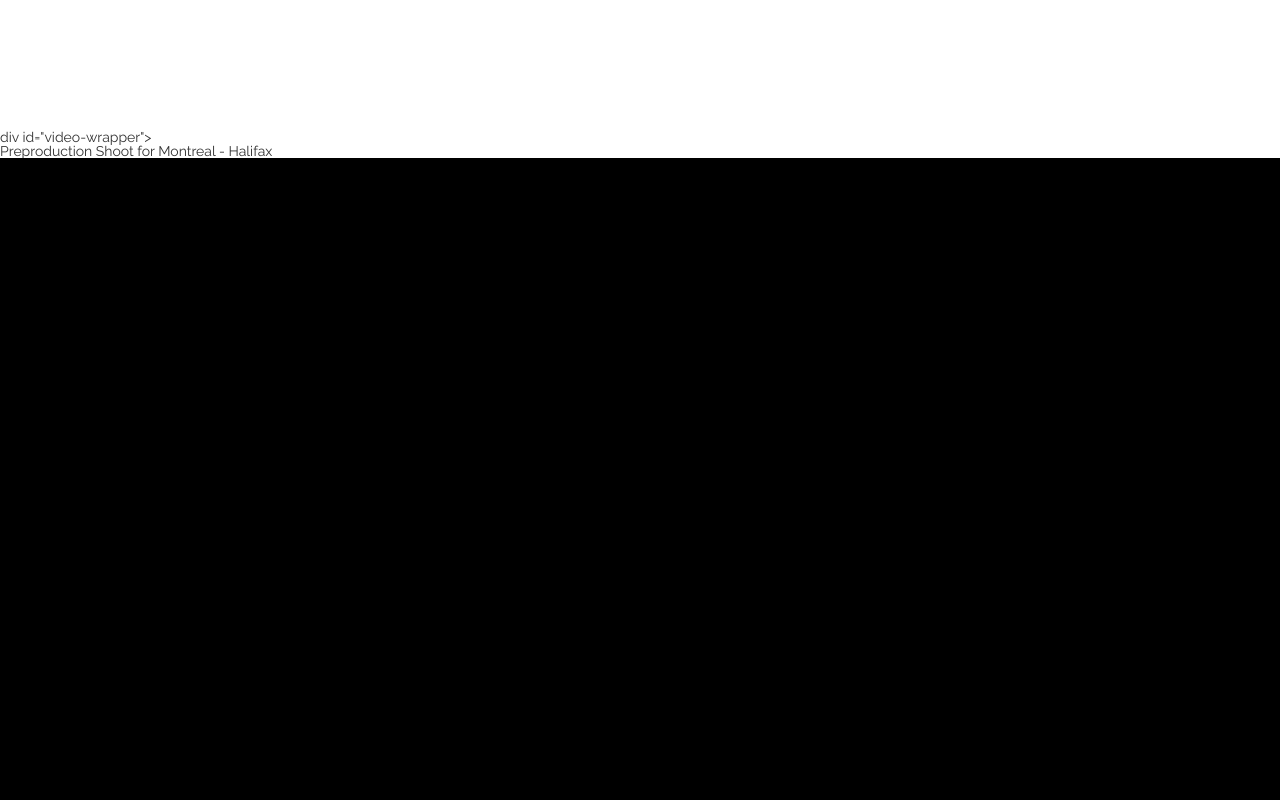
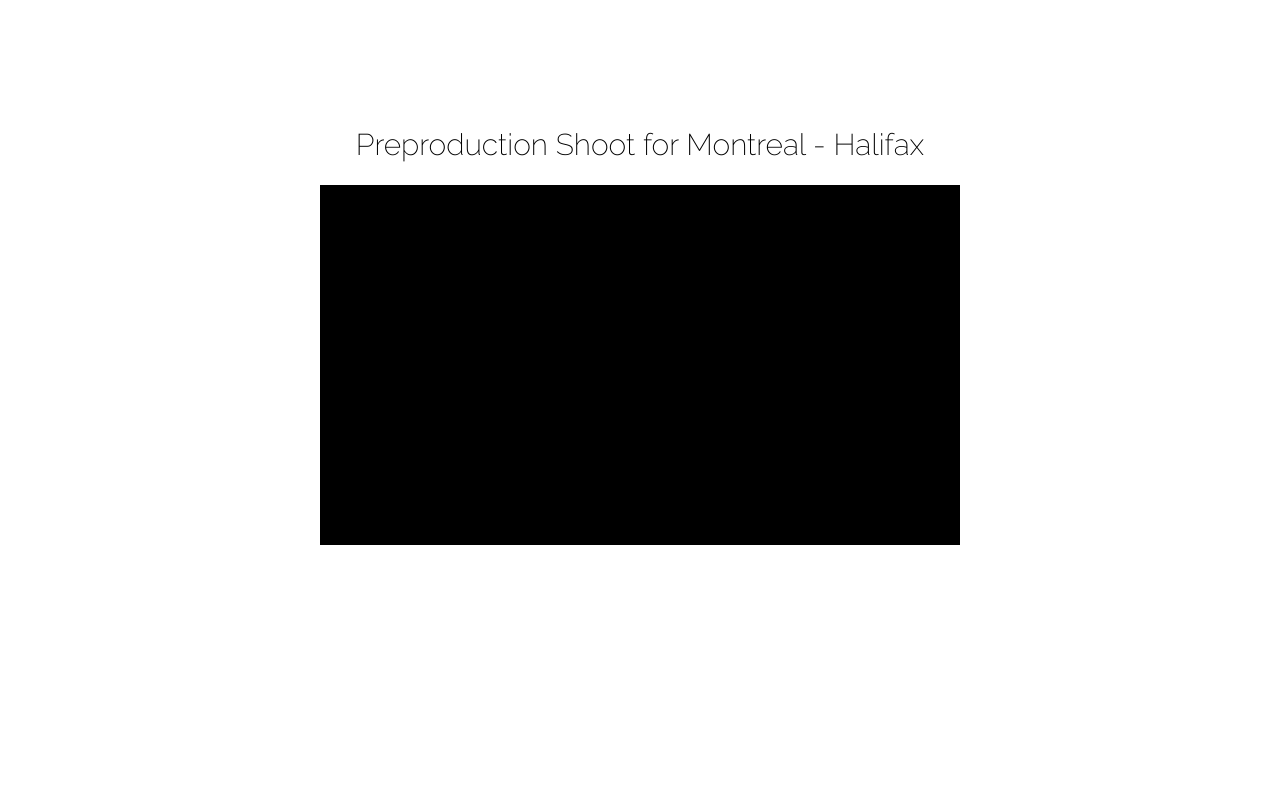
Before and after one commit to tontytont/tontytont.github.io, a plain HTML site: page cinematography.html in a window 1280 px wide. Shown: the part 1460-2260 px from the top of the page. Drawn offline with nearby package versions, Linux system fonts and the light colour scheme; no server answers.

Commit message:
Update cinematography.html

```diff
--- a/cinematography.html
+++ b/cinematography.html
@@ -71,7 +71,7 @@
     <h1>christmas eve in the city.</h1>
     <div data-type="youtube" data-video-id="yJBkjpybsJ0"></div>
   </div>
-   div id="video-wrapper">
+  <div id="video-wrapper">
     <h1>Preproduction Shoot for Montreal - Halifax</h1>
     <div data-type="youtube" data-video-id="OEue-E7oAAg"></div>
   </div>
```
